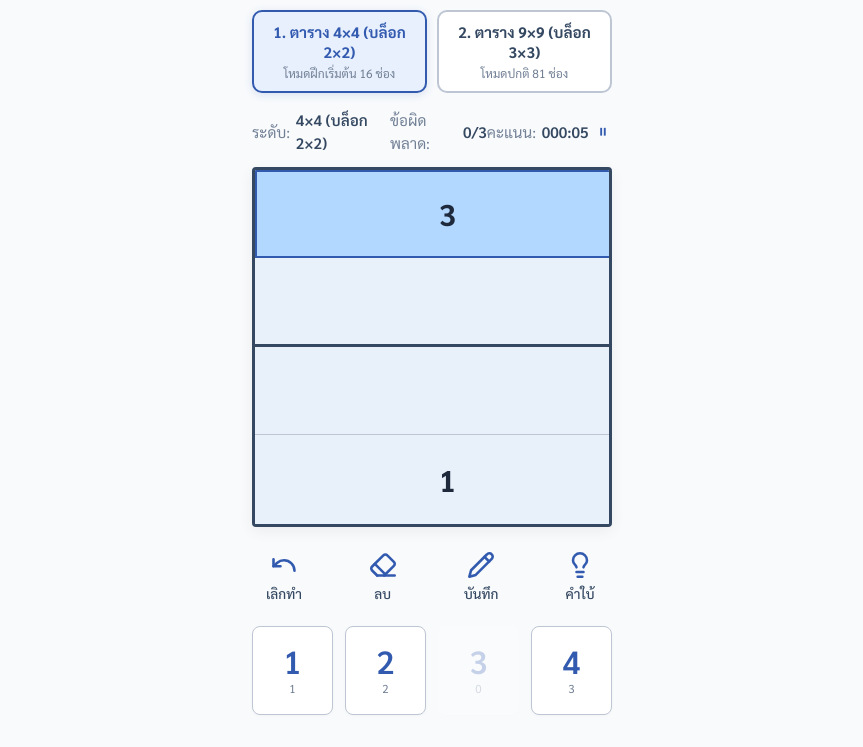
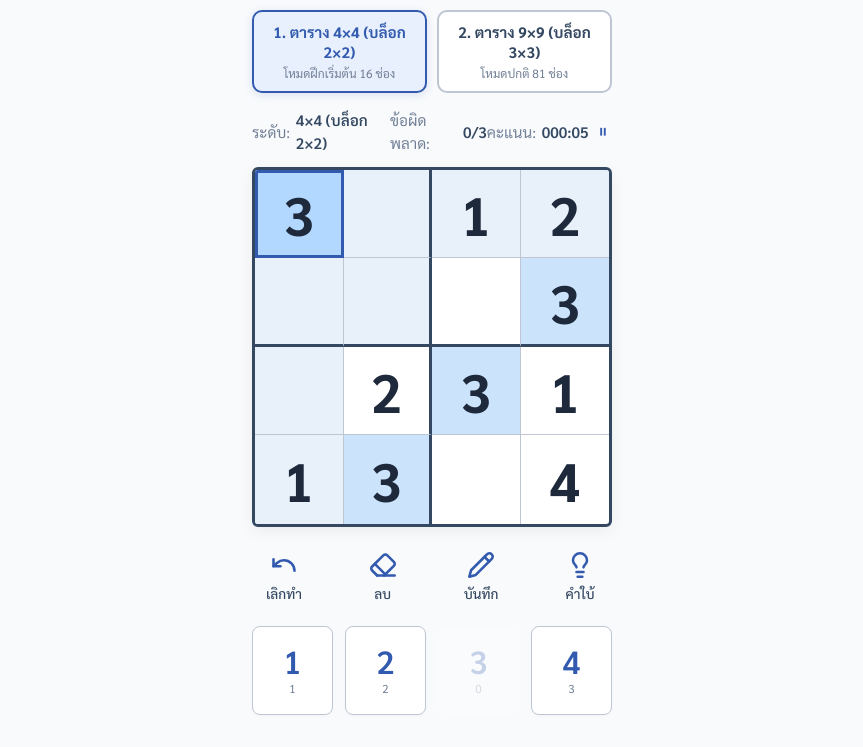
Before and after one commit to Panyawut-Muangthong/Sudoku, a website: page index.html in a window 1280 px wide. Shown: the part 69-816 px from the top of the page, without its empty margins (208-1071 px from the left). Drawn offline with Linux system fonts and the light colour scheme.

Commit message:
Fix board cell rendering, square grid aspect ratio, and input sizing

```diff
--- a/css/style.css
+++ b/css/style.css
@@ -365,11 +365,15 @@ body.high-contrast .mode-tab-btn .mode-tag {
     position: relative;
     width: var(--board-size);
     height: var(--board-size);
+    aspect-ratio: 1 / 1;
+    max-width: 100%;
     background-color: var(--bg-surface);
     border: 3px solid var(--border-thick);
-    border-radius: 4px;
+    border-radius: 6px;
     box-shadow: 0 4px 15px rgba(0, 0, 0, 0.06);
     overflow: hidden;
+    display: flex;
+    flex-direction: column;
 }
 
 .sudoku-board {
@@ -377,32 +381,40 @@ body.high-contrast .mode-tab-btn .mode-tag {
     grid-template-rows: repeat(9, 1fr);
     width: 100%;
     height: 100%;
+    min-height: 0;
 }
 
 .sudoku-row {
     display: grid;
     grid-template-columns: repeat(9, 1fr);
     width: 100%;
+    height: 100%;
+    min-height: 0;
+    min-width: 0;
 }
 
 .sudoku-cell {
+    box-sizing: border-box !important;
+    width: 100% !important;
+    height: 100% !important;
+    min-width: 0 !important;
+    min-height: 0 !important;
+    max-width: 100% !important;
+    max-height: 100% !important;
     position: relative;
-    display: flex;
-    align-items: center;
-    justify-content: center;
-    text-align: center;
+    text-align: center !important;
     background: transparent;
     border: none;
     border-right: 1px solid var(--border-light);
     border-bottom: 1px solid var(--border-light);
-    padding: 0;
-    margin: 0;
-    font: inherit;
-    font-size: calc(var(--board-size) / 16);
-    font-weight: 500;
+    padding: 0 !important;
+    margin: 0 !important;
+    font-family: var(--font-family);
+    font-size: clamp(20px, 4.8vw, 32px);
+    font-weight: 600;
     color: var(--cell-user-text);
     cursor: pointer;
-    transition: background-color 0.1s ease;
+    transition: background-color 0.1s ease, color 0.1s ease;
     user-select: auto;
     -webkit-user-select: auto;
     -webkit-tap-highlight-color: transparent;
@@ -412,6 +424,13 @@ body.high-contrast .mode-tab-btn .mode-tag {
     -moz-appearance: textfield;
 }
 
+.sudoku-cell::placeholder {
+    font-size: clamp(9px, 2vw, 13px);
+    color: var(--cell-note-text);
+    font-weight: 500;
+    opacity: 0.8;
+}
+
 .sudoku-cell::-webkit-outer-spin-button,
 .sudoku-cell::-webkit-inner-spin-button {
     -webkit-appearance: none;
@@ -419,8 +438,8 @@ body.high-contrast .mode-tab-btn .mode-tag {
 }
 
 .sudoku-cell.cell-given {
-    color: var(--cell-given-text);
-    font-weight: 700;
+    color: var(--cell-given-text) !important;
+    font-weight: 800 !important;
     cursor: default;
 }
 
@@ -429,24 +448,24 @@ body.high-contrast .mode-tab-btn .mode-tag {
     outline: 3px solid var(--primary-blue) !important;
     outline-offset: -3px;
     z-index: 5;
-    background-color: var(--cell-selected);
+    background-color: var(--cell-selected) !important;
 }
 
 .sudoku-cell:last-child {
-    border-right: none;
+    border-right: none !important;
 }
 
 .sudoku-row:last-child .sudoku-cell {
-    border-bottom: none;
+    border-bottom: none !important;
 }
 
-/* 3x3 Block Thick Borders */
+/* 3x3 / 2x2 Block Thick Borders */
 .sudoku-cell.border-right-thick {
-    border-right: 3px solid var(--border-thick);
+    border-right: 3px solid var(--border-thick) !important;
 }
 
 .sudoku-cell.border-bottom-thick {
-    border-bottom: 3px solid var(--border-thick);
+    border-bottom: 3px solid var(--border-thick) !important;
 }
 
 /* Cell States & Highlights */
@@ -460,29 +479,14 @@ body.high-contrast .mode-tab-btn .mode-tag {
 
 .sudoku-cell.selected {
     background-color: var(--cell-selected) !important;
-    outline: 2px solid var(--primary-blue);
-    outline-offset: -2px;
+    outline: 3px solid var(--primary-blue) !important;
+    outline-offset: -3px;
     z-index: 2;
 }
 
 .sudoku-cell.cell-error {
     background-color: var(--cell-error-bg) !important;
-}
-
-.sudoku-cell.cell-error .cell-value {
     color: var(--cell-error-text) !important;
-}
-
-/* Cell Content */
-.cell-value {
-    font-size: calc(var(--board-size) / 16);
-    font-weight: 500;
-    color: var(--cell-user-text);
-    z-index: 1;
-}
-
-.cell-given .cell-value {
-    color: var(--cell-given-text);
     font-weight: 700;
 }
 
@@ -619,6 +623,7 @@ body.high-contrast .mode-tab-btn .mode-tag {
 .board-wrapper.mode-4x4 {
     width: min(88vw, 360px);
     height: min(88vw, 360px);
+    aspect-ratio: 1 / 1;
 }
 
 .sudoku-board.mode-4x4 {
@@ -629,18 +634,13 @@ body.high-contrast .mode-tab-btn .mode-tag {
     grid-template-columns: repeat(4, 1fr);
 }
 
-.sudoku-board.mode-4x4 .cell-value {
-    font-size: min(12vw, 44px);
-    font-weight: 600;
+.sudoku-board.mode-4x4 .sudoku-cell {
+    font-size: clamp(34px, 10vw, 54px) !important;
+    font-weight: 700;
 }
 
-.sudoku-board.mode-4x4 .cell-notes {
-    grid-template-columns: repeat(2, 1fr);
-    grid-template-rows: repeat(2, 1fr);
-}
-
-.sudoku-board.mode-4x4 .note-item {
-    font-size: min(4vw, 16px);
+.sudoku-board.mode-4x4 .sudoku-cell::placeholder {
+    font-size: clamp(14px, 3.5vw, 20px);
 }
 
 .mode-switcher-bar.mode-4x4,
@@ -764,6 +764,13 @@ body.high-contrast .action-btn {
 
 body.high-contrast .action-btn .btn-icon-svg {
     color: #ffff00;
+}
+
+body.high-contrast .sudoku-cell:focus,
+body.high-contrast .sudoku-cell:focus-visible,
+body.high-contrast .sudoku-cell.selected {
+    outline: 3px solid #ffff00 !important;
+    background-color: #004488 !important;
 }
 
 /* ==========================================================================
--- a/js/app.js
+++ b/js/app.js
@@ -221,7 +221,13 @@ class SudokuApp {
                     cellEl.classList.add('cell-given');
                     cellEl.value = val;
                 } else {
-                    cellEl.value = (val !== 0) ? val : '';
+                    const notesArr = Array.from(this.notes[r][c]).sort((a, b) => a - b);
+                    if (val !== 0) {
+                        cellEl.value = val;
+                    } else {
+                        cellEl.value = '';
+                        if (notesArr.length > 0) cellEl.placeholder = notesArr.join(' ');
+                    }
                 }
 
                 cellEl.setAttribute('aria-label', this.getCellAriaLabel(r, c));
@@ -726,7 +732,20 @@ class SudokuApp {
         if (!cell) return;
 
         const val = this.puzzle[r][c];
-        cell.value = (val !== 0) ? val : '';
+        const isGiven = this.initialClues[r][c];
+        if (isGiven) {
+            cell.value = val;
+            cell.placeholder = '';
+        } else {
+            const notesArr = Array.from(this.notes[r][c]).sort((a, b) => a - b);
+            if (val !== 0) {
+                cell.value = val;
+                cell.placeholder = '';
+            } else {
+                cell.value = '';
+                cell.placeholder = (notesArr.length > 0) ? notesArr.join(' ') : '';
+            }
+        }
         cell.setAttribute('aria-label', this.getCellAriaLabel(r, c));
     }
 
```
